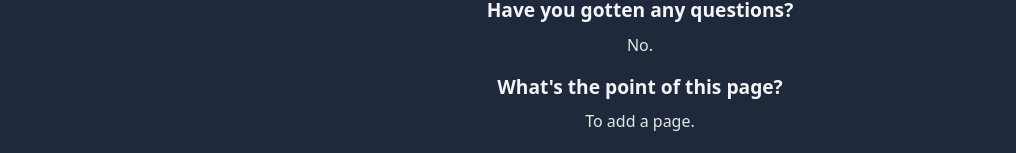
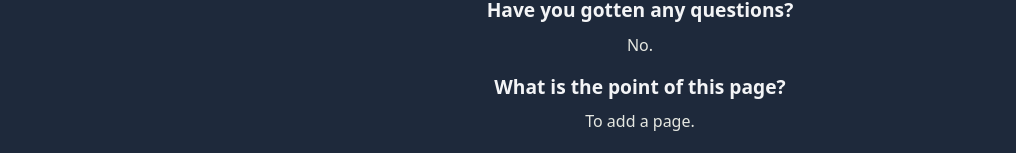
Before and after one commit to Dirivial/personal-site, a Next.js app: page /qna in a window 1280 px wide. Shown: the part 217-370 px from the top of the page, without its empty margins (0-1016 px from the left). Built offline with nearby package versions, Linux system fonts and the light colour scheme.

Commit message:
Typo, again

```diff
--- a/src/pages/qna.tsx
+++ b/src/pages/qna.tsx
@@ -46,7 +46,7 @@ export default function Qna() {
         <h1>Have you gotten any questions?</h1>
         <p>No.</p>
 
-        <h1>What's the point of this page?</h1>
+        <h1>What is the point of this page?</h1>
         <p>To add a page.</p>
 
         <h1>What did you use to create this site?</h1>
@@ -56,7 +56,7 @@ export default function Qna() {
             className="text-indigo-400"
             href="https://nextjs.org/"
             target="_blank"
-            rel="norefferer"
+            rel="noreferrer"
           >
             NextJS
           </a>{" "}
@@ -65,7 +65,7 @@ export default function Qna() {
             className="text-indigo-400"
             href="https://tailwindcss.com/"
             target="_blank"
-            rel="norefferer"
+            rel="noreferrer"
           >
             Tailwind CSS
           </a>
@@ -74,7 +74,7 @@ export default function Qna() {
             className="text-indigo-400"
             href="https://create.t3.gg/"
             target="_blank"
-            rel="norefferer"
+            rel="noreferrer"
           >
             Create-T3-App
           </a>
```
